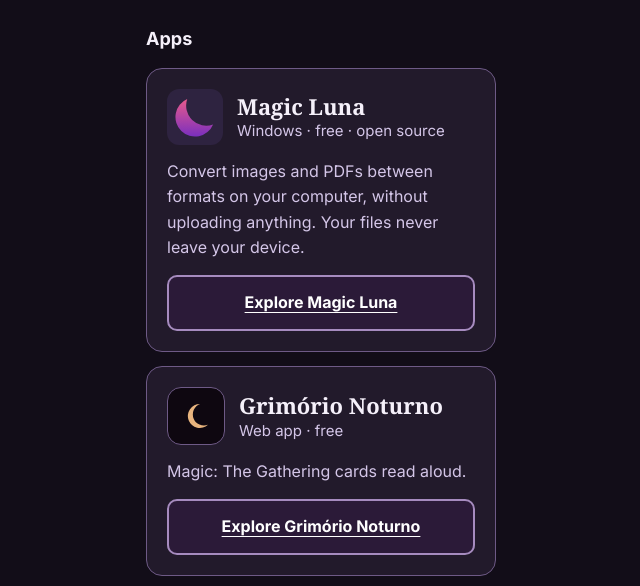
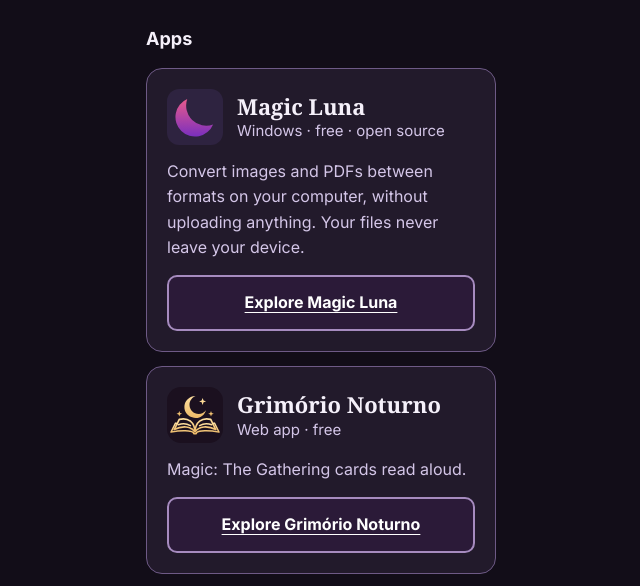
Before and after one commit to AlessandraBrum/luna-softwares-website, a plain HTML site: page index.html in a window 1280 px wide. Shown: the part 214-800 px from the top of the page, without its empty margins (319-959 px from the left). Drawn offline with Linux system fonts and the light colour scheme.

Commit message:
fix: new logo grimorio noturno

```diff
--- a/index.html
+++ b/index.html
@@ -116,7 +116,7 @@
       gap: 14px;
     }
 
-    .magic-icon {
+    .app-icon {
       width: 56px;
       height: 56px;
       flex: none;
@@ -166,18 +166,6 @@
       overflow: hidden;
       clip: rect(0 0 0 0);
       white-space: nowrap;
-    }
-
-    .soon-icon {
-      width: 56px;
-      height: 56px;
-      flex: none;
-      border-radius: 14px;
-      background: #0E0710;
-      border: 1px solid #6E5A86;
-      display: flex;
-      align-items: center;
-      justify-content: center;
     }
 
     .author {
@@ -273,7 +261,7 @@
 
       <article class="app-card">
         <div class="app-heading">
-          <img src="magic-luna.svg" alt="" class="magic-icon">
+          <img src="magic-luna.svg" alt="" class="app-icon">
           <div class="app-info">
             <h3 class="app-title">Magic Luna</h3>
             <span class="app-meta">Windows · free · open source</span>
@@ -285,9 +273,7 @@
 
       <article class="app-card">
         <div class="app-heading">
-          <div aria-hidden="true" class="soon-icon">
-            <svg width="32" height="32" viewBox="0 0 24 24"><path d="M15 3a9 9 0 1 0 6 15.6A7.5 7.5 0 0 1 15 3z" fill="#E8B47E"></path></svg>
-          </div>
+          <img src="assets/grimorio-noturno.svg" alt="" class="app-icon">
           <div class="app-info">
             <h3 class="app-title" lang="pt-BR">Grimório Noturno</h3>
             <span class="app-meta">Web app · free</span>
```
Also changed, not shown: assets/grimorio-noturno.svg (added).
